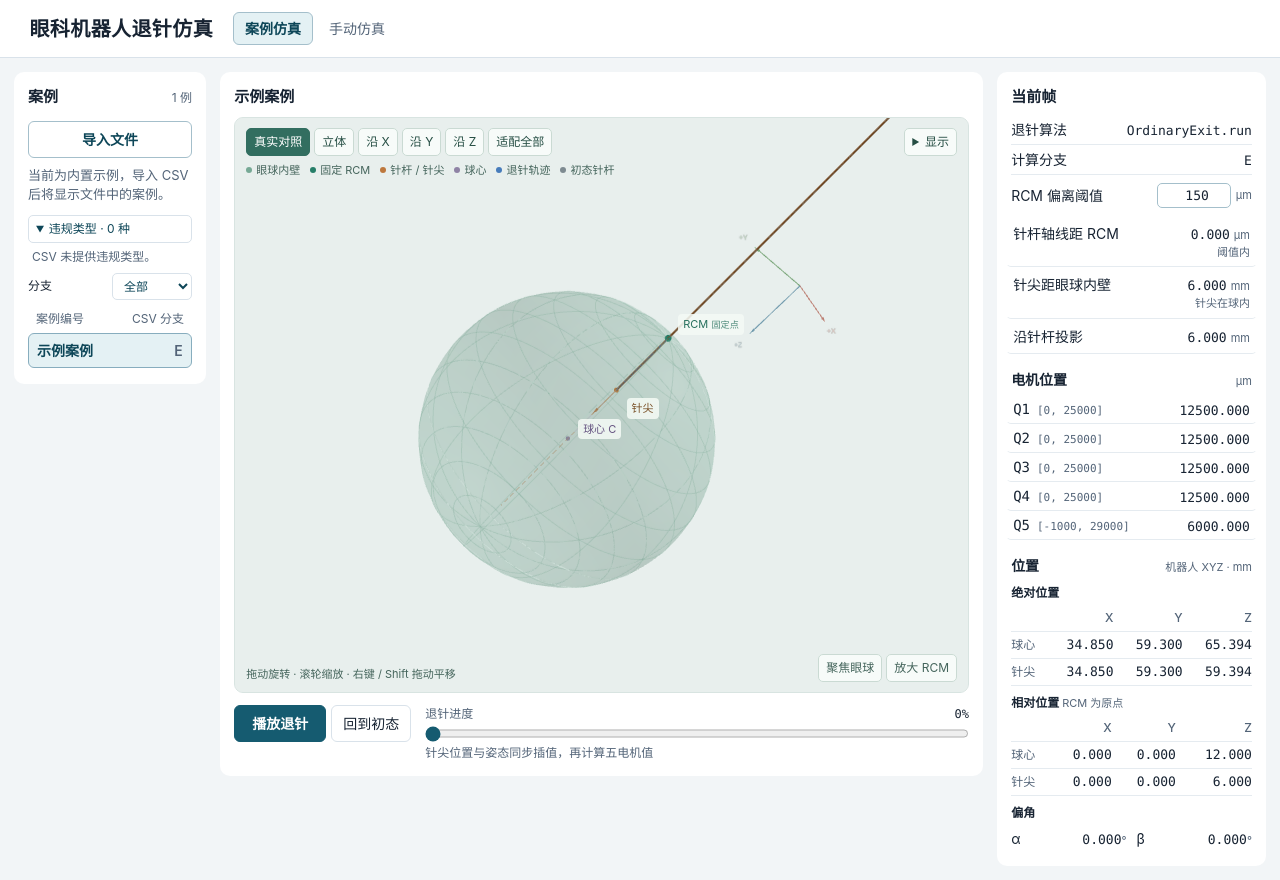
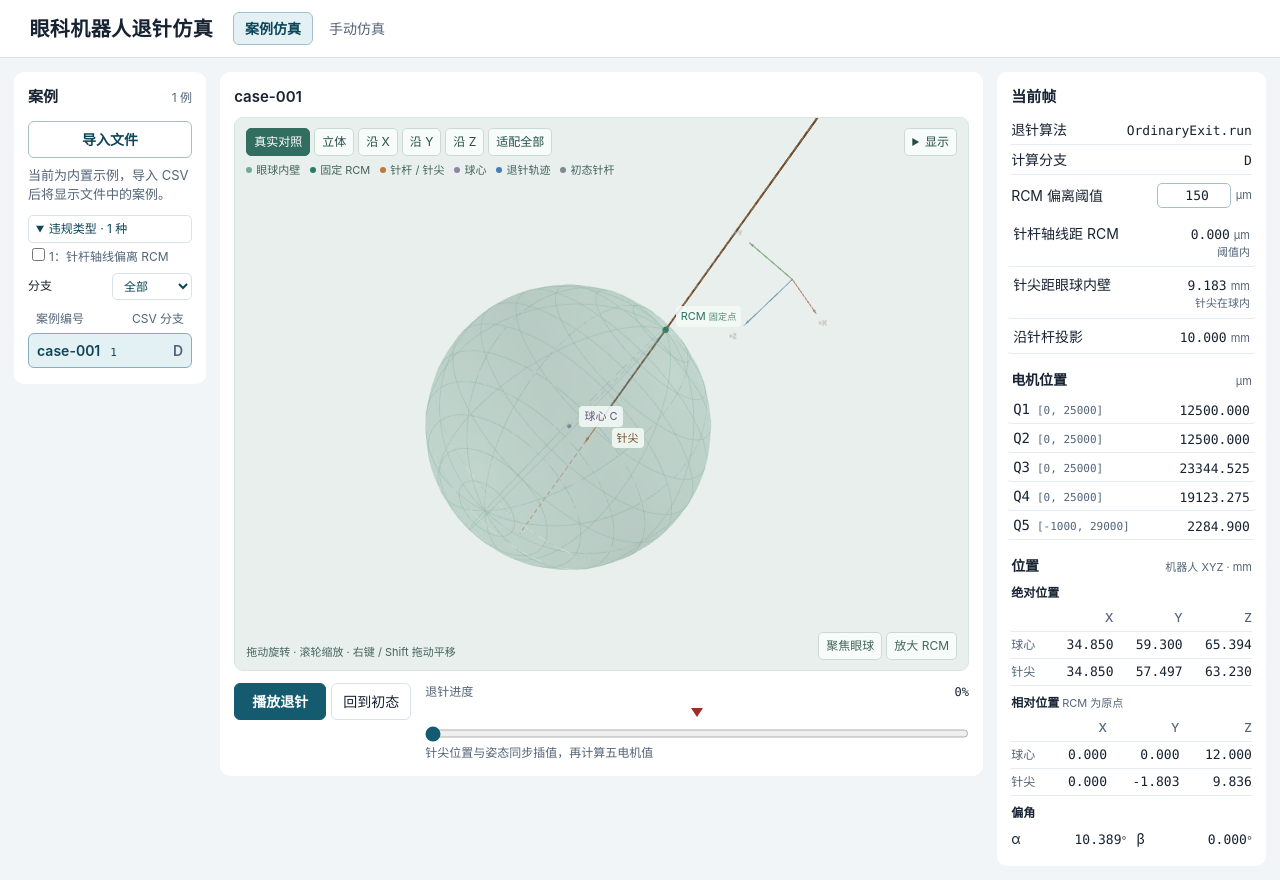
Before and after one commit to RTS-SYSU/needle-withdrawal-simulation, a plain HTML site: page index.html in a window 1280 px wide. Drawn offline with Linux system fonts and the light colour scheme.

Commit message:
Use RCM counterexample as default case

```diff
--- a/case-player.js
+++ b/case-player.js
@@ -277,8 +277,12 @@ function mountCaseReplay({applyFrame, showPath}) {
   violationMarker.addEventListener('click', () => seek(selected.violation.u));
   document.addEventListener('visibilitychange', () => { if (document.hidden) pause(); });
   window.addEventListener('hashchange', syncMode);
-  const example = readManualState();
-  loadCases([{...example, id: '示例案例', branch: example.computedBranch, violation: null, violationTypes: []}]);
+  const exampleQ = [12500, 12500, 23344.525, 19123.275, 2284.9];
+  loadCases([{
+    id: 'case-001', algorithm: ORDINARY_EXIT, branch: 'D', computedBranch: selectBranch(exampleQ),
+    q: exampleQ, center: [34850, 59300, 65394],
+    violation: {u: 0.5}, violationTypes: ['针杆轴线偏离 RCM'],
+  }]);
   status('当前为内置示例，导入 CSV 后将显示文件中的案例。');
   syncMode();
   return renderFrame;
--- a/index.html
+++ b/index.html
@@ -188,7 +188,7 @@
   <script src="replay.js"></script>
   <script src="case-file.js"></script>
   <script src="manual-input.js"></script>
-  <script src="case-player.js"></script>
+  <script src="case-player.js?v=2"></script>
   <script src="app.js"></script>
 </body>
 </html>
```
Also changed, not shown: 1 other file.
